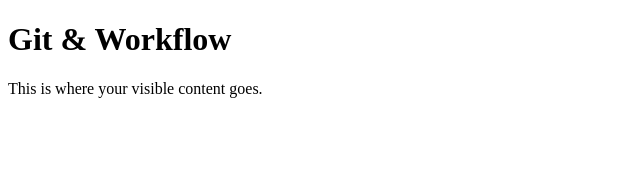
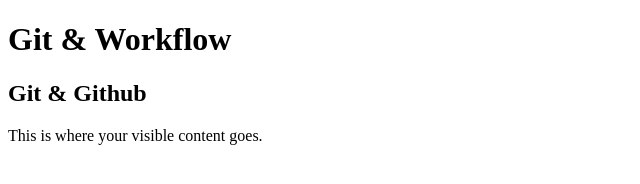
Before and after one commit to viveksuryawanshi491/Git_Workflow, a plain HTML site: page index.html in a window 1280 px wide. Shown: the whole page, without its empty margins (0-640 px from the left). Drawn offline with Linux system fonts and the light colour scheme.

Commit message:
changes done

```diff
--- /dev/null
+++ b/app.js
@@ -0,0 +1 @@
+console.log("Hello, World!");
--- a/index.html
+++ b/index.html
@@ -8,6 +8,7 @@
 <body>
 
     <h1>Git & Workflow</h1>
+    <h2>Git & Github</h2>
     <p>This is where your visible content goes.</p>
 
 </body>
```
